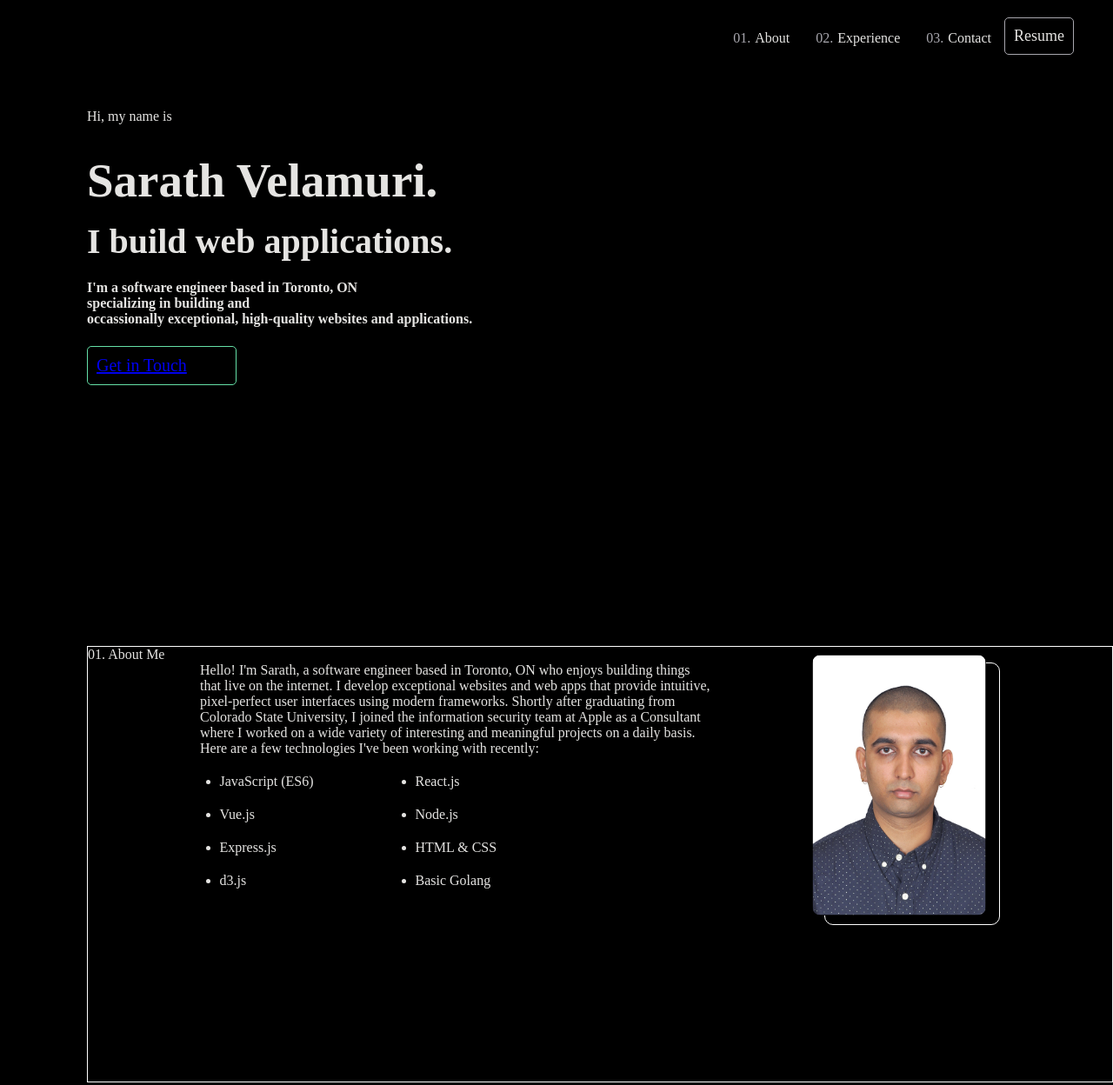
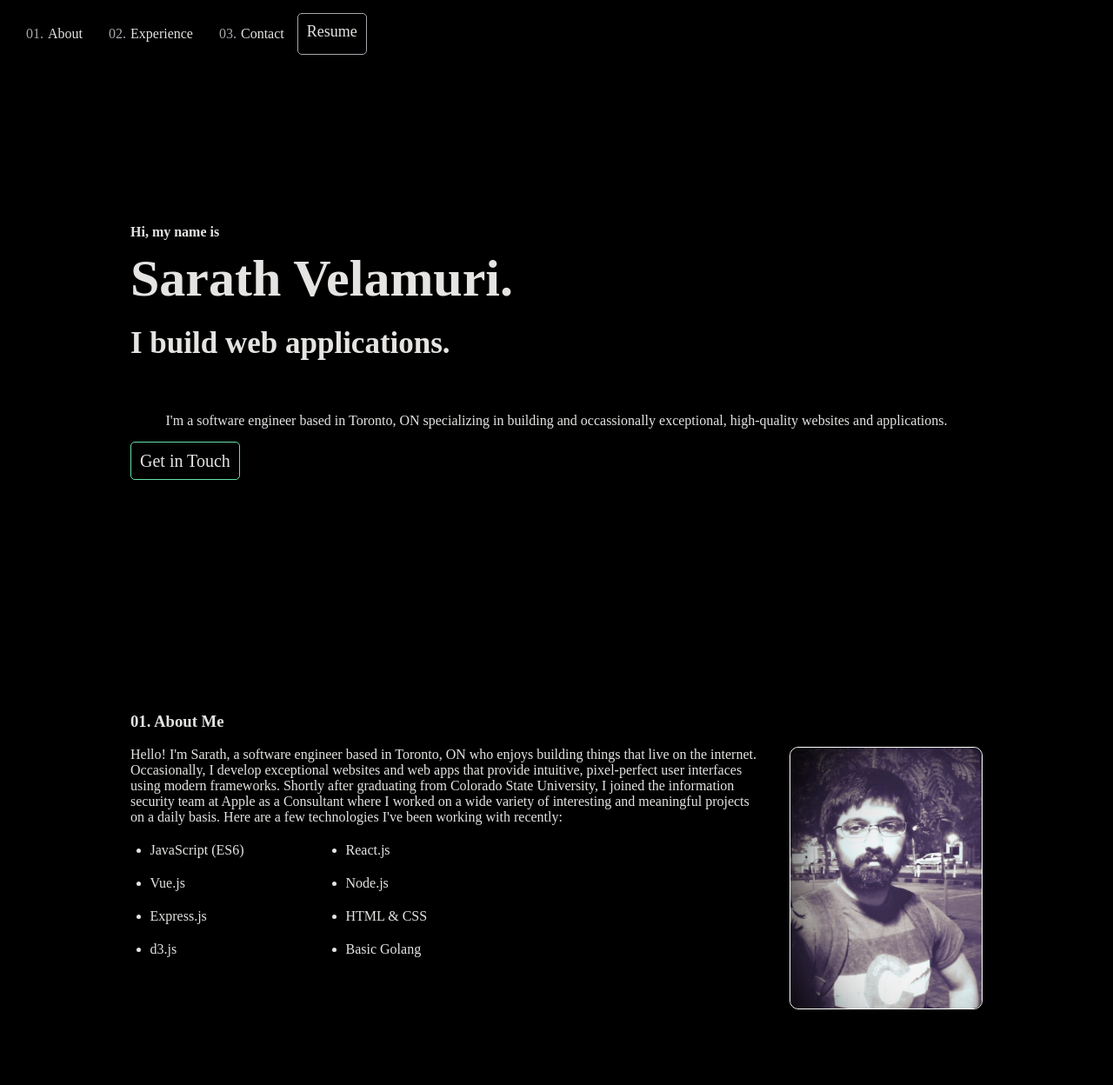
Before and after one commit to sai-velamuri/portfolio, a React app: page / in a window 1280 px wide. Shown: the top 1248 px of the page at 87% size. Built offline with nearby package versions, Linux system fonts and the light colour scheme.

Commit message:
work in progress

```diff
--- a/public/index.html
+++ b/public/index.html
@@ -2,7 +2,7 @@
 <html lang="en">
   <head>
     <meta charset="utf-8" />
-    <link rel="icon" href="%PUBLIC_URL%/favicon.ico" />
+    <link rel="icon" href="%PUBLIC_URL%/loadingscreen.jpg" />
     <meta name="viewport" content="width=device-width, initial-scale=1" />
     <meta name="theme-color" content="#000000" />
     <meta
@@ -24,7 +24,7 @@
       work correctly both with client-side routing and a non-root public URL.
       Learn how to configure a non-root public URL by running `npm run build`.
     -->
-    <title>Sarath Velamuri</title>
+    <title>Sarath Velamuri | Software Engineer</title>
   </head>
   <body style="margin: 0">
     <noscript>You need to enable JavaScript to run this app.</noscript>
--- a/src/components/About.js
+++ b/src/components/About.js
@@ -1,52 +1,59 @@
 import React from 'react';
 import emailInfo from '../config/email';
 
-const name = {
-  fontSize: '55px',
-  position: 'relative',
-  left: 0,
-  margin: '15px 0px'
-}
-
-const content = {
-  margin: '15px 0px',
-  fontSize: '40px'
-}
-
-const aboutContent = {}
-
 const about = {
-  marginBottom: '300px'
+  display: 'flex',
+  minHeight: '100vh',
+  flexFlow: 'row wrap',
+  alignContent: 'center',
+  justifyContent: 'center',
+  padding: '0 150px'
 }
 
 const getInTouch = {
-  border: '1px solid #65e0a7',
-  borderRadius: '5px',
-  padding: '10px',
   fontSize: '20px',
-  width: '150px'
+  width: '100%',
+  margin: '10px 0 0 0'
 }
 
 export default function About() {
   return (
     <div style={about}>
-      Hi, my name is
-      <br/>
-      <br/>
-      <h2 style={name}>
+      <h1 style={{
+          fontSize: '16px',
+          margin: 0,
+          width: '100%'
+        }}>Hi, my name is </h1>
+     <h2 style={{
+          fontSize: '60px',
+          margin: '10px 0 10px 0',
+          width: '100%'
+          }}>
         Sarath Velamuri.
       </h2>
-      <h3 style={content}>
+     <h3 style={{
+        fontSize: '35px',
+        margin: '10px 0 10px 0',
+        width: '100%'
+        }}>
         I build web applications.
       </h3>
-      <h4 style={aboutContent}>
-        I'm a software engineer based in Toronto, ON <br/>
-        specializing in building and <br/> occassionally exceptional,
+      <p style={{minWidth: '500px', marginTop: '50px'}}>
+        I'm a software engineer based in Toronto, ON
+        specializing in building and occassionally exceptional,
         high-quality websites and applications.
-      </h4>
+      </p>
 
       <div style={getInTouch}>
-        <a href={`mailto:${emailInfo.email}?cc=${emailInfo.cc}&subject=Exciting%20Opportunity`}>
+        <a
+          href={`mailto:${emailInfo.email}?cc=${emailInfo.cc}&subject=Exciting%20Opportunity`}
+          style={{
+            border: '1px solid #65e0a7',
+            borderRadius: '5px',
+            textDecoration: 'none',
+            color: '#e5e4e2',
+            padding: '10px',
+            }}>
           Get in Touch
         </a>
       </div>
--- a/src/components/AboutMe.js
+++ b/src/components/AboutMe.js
@@ -2,9 +2,9 @@ import React from 'react';
 import AboutMeContent from './AboutMeContent';
 
 const aboutMe = {
-  border: '1px solid white',
   height: '500px',
-  marginBottom: '300px'
+  marginBottom: '300px',
+  padding: '0 150px'
 }
 
 const AboutMe = React.forwardRef((props, ref) => {
@@ -14,7 +14,7 @@ const AboutMe = React.forwardRef((props, ref) => {
       style={aboutMe}
       ref={ref}
     >
-      <span>01. </span>About Me
+      <h3>01. About Me</h3>
       <AboutMeContent />
     </div>
   )
--- a/src/components/AboutMeContent.js
+++ b/src/components/AboutMeContent.js
@@ -1,5 +1,5 @@
 import React from 'react';
-import displayPic from '../assets/displayPic.JPG';
+import displayPic from '../assets/displayPic.jpeg';
 
 const aboutMeContentContainer = {
   display: 'flex',
@@ -7,7 +7,7 @@ const aboutMeContentContainer = {
 };
 
 const aboutMeContentLeftDiv = {
-  width: '50%'
+  marginRight: '30px'
 };
 
 const aboutMeContentRightDiv = {
@@ -17,10 +17,7 @@ const aboutMeContentRightDiv = {
 }
 
 const displayPicStyle = {
-  position: 'relative',
-  top: '-10px',
-  left: '-15px',
-  width: '200px',
+  width: '220px',
   height: '300px',
   borderRadius: '10px'
 }
@@ -43,7 +40,7 @@ const listOfTech = {
 export default function AboutMeContent() {
   return (
     <div style={aboutMeContentContainer}>
-      <div style={aboutMeContentLeftDiv}>Hello! I'm Sarath, a software engineer based in Toronto, ON who enjoys building things that live on the internet. I develop exceptional websites and web apps that provide intuitive, pixel-perfect user interfaces using modern frameworks.
+      <div style={aboutMeContentLeftDiv}>Hello! I'm Sarath, a software engineer based in Toronto, ON who enjoys building things that live on the internet. Occasionally, I develop exceptional websites and web apps that provide intuitive, pixel-perfect user interfaces using modern frameworks.
 
       Shortly after graduating from Colorado State University, I joined the information security team at Apple as a Consultant where I worked on a wide variety of interesting and meaningful projects on a daily basis.
 
--- a/src/components/App.js
+++ b/src/components/App.js
@@ -11,12 +11,10 @@ const container = {
   color: '#e5e4e2',
 }
 
-const aboutStyle = {
-  marginLeft: '100px',
-}
-
 export default function App() {
   const [displayLoadingGif, setDisplayLoadingGif] = useState(true)
+  const [displayHeader, setDisplayHeader] = useState(true)
+  const [prevScrollY, setPrevScrollY] = useState(-1)
   const aboutMeRef = useRef(null)
   const experienceRef = useRef(null)
   const contactRef = useRef(null)
@@ -50,8 +48,20 @@ export default function App() {
   useEffect(() => {
     setTimeout(() => {
       setDisplayLoadingGif(false)
-    }, 3000)
+    }, 4000)
   }, [])
+
+  useEffect(() => {
+    window.onscroll = function() {
+      if (window.scrollY < prevScrollY) {
+        setDisplayHeader(true)
+      }
+      else if (window.scrollY - prevScrollY > 8){
+        setDisplayHeader(false)
+      }
+      setPrevScrollY(window.scrollY)
+    }
+  })
 
   return (
     <div style={container}>
@@ -59,8 +69,11 @@ export default function App() {
         displayLoadingGif ?
         <LoadingGif /> :
         <div>
-          <Header scrollToFront={scrollToFront}/>
-          <div style={aboutStyle}>
+          <Header
+            display={displayHeader}
+            scrollToFront={scrollToFront}
+          />
+          <div>
             <About />
             <AboutMe ref={aboutMeRef}/>
             <Experience ref={experienceRef} />
--- a/src/components/Contact.js
+++ b/src/components/Contact.js
@@ -2,9 +2,12 @@ import React from 'react';
 import emailInfo from '../config/email';
 
 const aboutMe = {
-  border: '1px solid white',
-  height: '500px',
-  textAlign: 'center'
+  textAlign: 'center',
+  height: '100vh',
+  padding: '0 150px',
+  display: 'flex',
+  flexFlow: 'column wrap',
+  justifyContent: 'center'
 }
 
 const getInTouch = {
@@ -22,15 +25,13 @@ const Contact = React.forwardRef((props, ref) => {
       style={aboutMe}
       ref={ref}
     >
-      <span>03. </span>What's Next?
+      <h3>03. What's Next?</h3>
 
       <h3>Get In Touch</h3>
-      <div style={{display: 'flex', justifyContent: 'center'}}>
-        <div style={{width: '500px'}}>
-          I'm a Permanent Resident of Canada who is actively looking for
-          opportunities (Full-Time, Contract-To-Hire, Consulting etc).
-          My inbox is always open.
-        </div>
+      <div style={{minWidth: '500px'}}>
+        I'm a Permanent Resident of Canada who is actively looking for
+        opportunities (Full-Time, Contract-To-Hire, Consulting etc).
+        <h4>My inbox is always open.</h4>
       </div>
 
       <div style={{textAlign: 'center', marginTop: '25px'}}>
--- a/src/components/Experience.js
+++ b/src/components/Experience.js
@@ -2,10 +2,13 @@ import React from 'react';
 import ExperienceContent from './ExperienceContent';
 
 const aboutMe = {
-  border: '1px solid white',
-  height: '500px',
-  marginBottom: '300px'
+  height: '100vh',
+  padding: '0 150px',
+  display: 'flex',
+  flexFlow: 'column wrap',
+  alignContent: 'center'
 }
+
 
 const Experience = React.forwardRef((props, ref) => {
   return (
@@ -14,7 +17,9 @@ const Experience = React.forwardRef((props, ref) => {
       style={aboutMe}
       ref={ref}
     >
-      <span>02. </span>Where I've Worked
+      <h3>
+        02. Where I've Worked
+      </h3>
       <ExperienceContent />
     </div>
   )
--- a/src/components/ExperienceContent.js
+++ b/src/components/ExperienceContent.js
@@ -3,7 +3,8 @@ import '../styles/Experience.css';
 import companyData from '../data/companyExp';
 
 const experienceContent = {
-  display: 'flex'
+  display: 'flex',
+  marginTop: '10px',
 }
 
 export default function ExperienceContent() {
--- a/src/components/Header.js
+++ b/src/components/Header.js
@@ -1,18 +1,32 @@
 import React from 'react';
 import resume from '../assets/SarathVelamuri.pdf';
+import '../styles/Header.css';
 
 const header = {
-  position: 'sticky',
-  top: '5px',
+  position: 'fixed',
+  top: '0px',
   height: '75px',
-  // boxShadow: '0 5px 5px #e9f2ee',
-  marginBottom: '50px'
+  boxShadow: '0 2px 2px rgba(0, 0, 0, 0.5)',
+  marginBottom: '50px',
+  backgroundColor: 'black',
+  zIndex: 11,
+  display: 'flex',
+  justifyContent: 'flex-end'
+}
+
+const removeHeader = {
+  visibility: 'hidden',
+  height: '75px',
+  marginBottom: '50px',
 }
 
 const header_list = {
   listStyleType: 'none',
   margin: 0,
-  padding: '15px'
+  padding: '15px',
+  display: 'flex',
+  justifyContent: 'flex-end',
+  flexFlow: 'row wrap'
 };
 
 const list__digits = {
@@ -21,7 +35,6 @@ const list__digits = {
 };
 
 const list__style = {
-  float: 'right',
   padding: '10px',
   margin: '5px'
 }
@@ -35,14 +48,34 @@ const resume_button = {
   marginRight: '30px'
 }
 
-const portfolio_icon = {}
-
-export default function Header({ scrollToFront }) {
+export default function Header({ scrollToFront, display }) {
   return (
-    <div style={header}>
-      <ul style={header_list}>
-        <li style={portfolio_icon}>
-
+    <div
+      style={display ? header : removeHeader}>
+      <ul
+        style={header_list}
+      >
+        <li
+          style={list__style}
+          onClick={() => scrollToFront('AboutMe')}
+          className='listElementHover'
+          >
+          <span style={list__digits}>01.</span>
+          About
+        </li>
+        <li
+          style={list__style}
+          onClick={() => scrollToFront('Experience')}
+          className='listElementHover'>
+          <span style={list__digits}>02.</span>
+          Experience
+        </li>
+        <li
+          style={list__style}
+          onClick={() => scrollToFront('Contact')}
+          className='listElementHover'>
+          <span style={list__digits}>03.</span>
+          Contact
         </li>
         <li style={resume_button}>
           <a
@@ -57,24 +90,6 @@ export default function Header({ scrollToFront }) {
             Resume
           </a>
         </li>
-        <li
-          style={list__style}
-          onClick={() => scrollToFront('Contact')}>
-          <span style={list__digits}>03.</span>
-          Contact
-        </li>
-        <li
-          style={list__style}
-          onClick={() => scrollToFront('Experience')}>
-          <span style={list__digits}>02.</span>
-          Experience
-        </li>
-        <li
-          style={list__style}
-          onClick={() => scrollToFront('AboutMe')}>
-          <span style={list__digits}>01.</span>
-          About
-        </li>
       </ul>
     </div>
   )
--- a/src/styles/Experience.css
+++ b/src/styles/Experience.css
@@ -1,14 +1,16 @@
 .experience_list {
   list-style-type: none;
   padding: 0;
-  margin-left: 25px;
   margin-top: 0;
+  margin-right: 25px;
+  min-width: 200px;
 }
 
 .experience__list__items {
-  width: 200px;
+  border-left: 2px solid white;
   padding: 15px;
-  border-left: 2px solid white;
+  border-radius: 5px;
+  transition: background-color 0.3s;
 }
 
 .border__left {
@@ -18,5 +20,6 @@
 
 .experience__list__items:hover {
   cursor: pointer;
-  background-color: aqua;
+  background-color: rgb(255, 253, 253, 0.5);
+  color: black;
 }
--- a/src/styles/Header.css
+++ b/src/styles/Header.css
@@ -0,0 +1,4 @@
+.listElementHover:hover {
+  cursor: pointer;
+  color: white;
+}
```
Also changed, not shown: public/favicon.ico (deleted), public/loadingscreen.jpg (added), public/logo192.png (deleted), src/assets/displayPic.JPG (deleted), src/assets/displayPic.jpeg (added).
